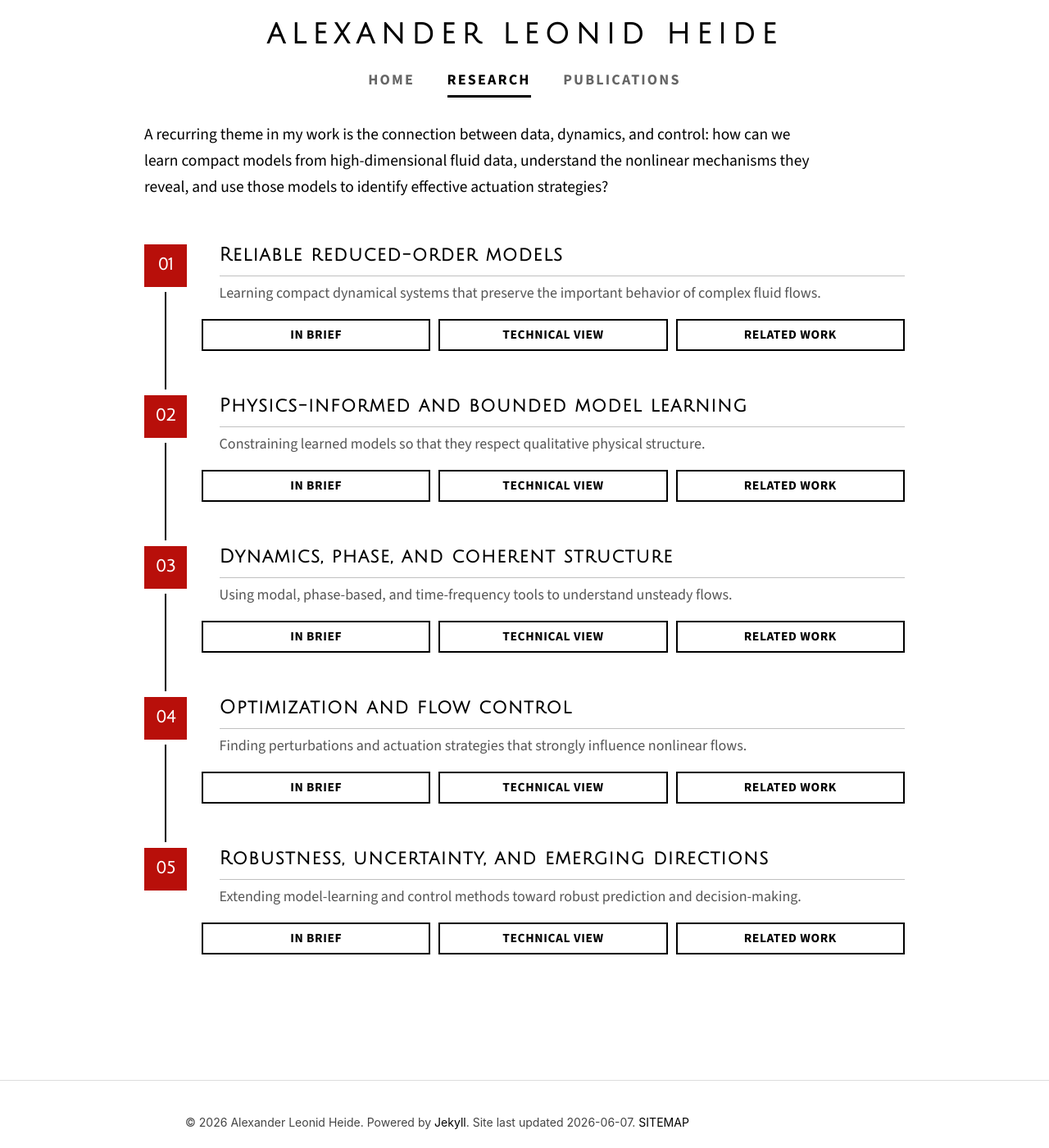
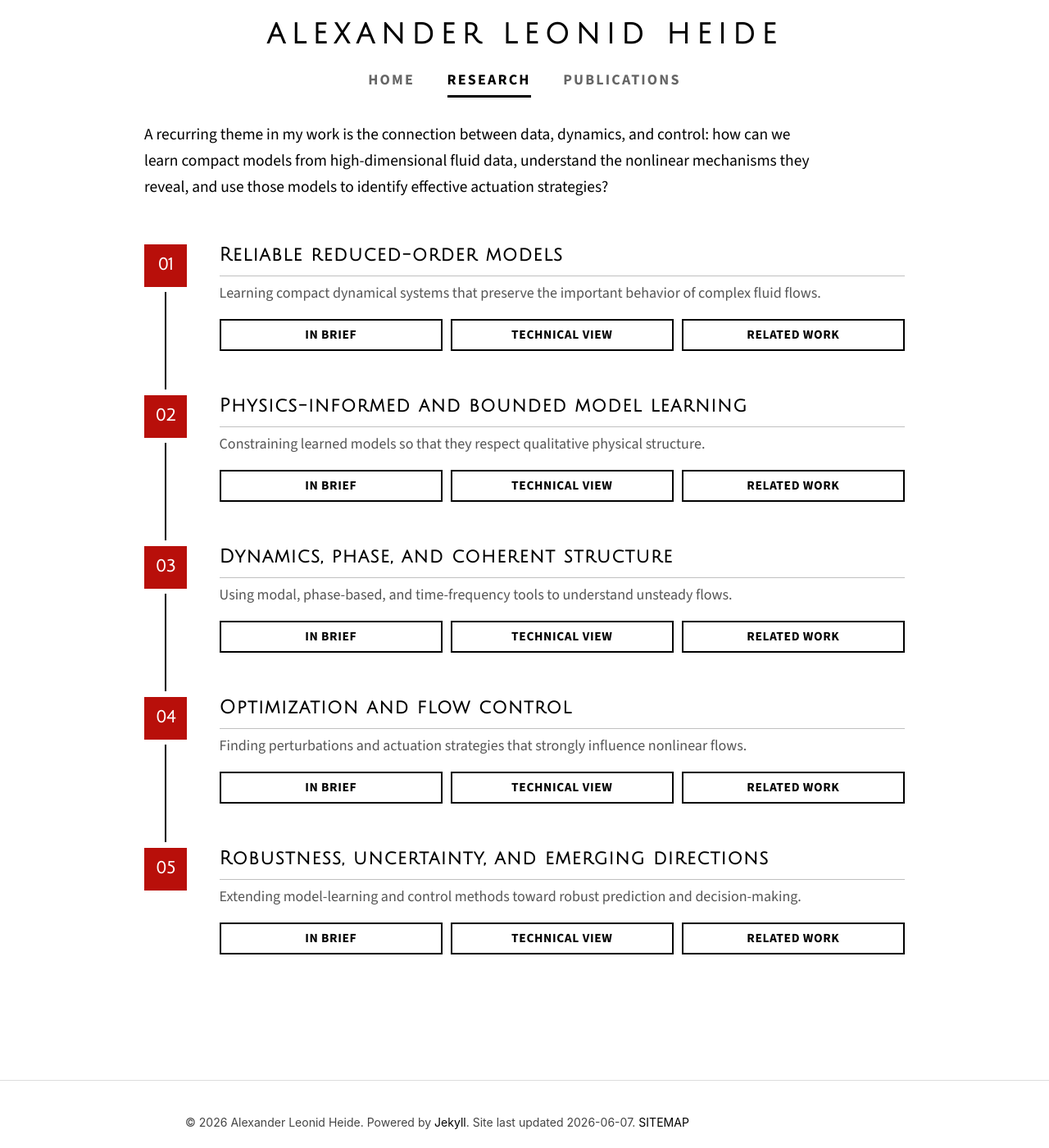
Before and after one commit to LeonidHeide/LeonidHeide.github.io, a Jekyll site: the page built from _pages/research.md, in a window 1280 px wide and 1400 px high, scrolled down 191 px. Shown: the whole window at 82% size. Built offline with Jekyll 4.4.1, drawn with Linux system fonts in a browser that asks for light colours; a script bundle is joined from its source files by our own code; library files that are not in the unit come from our copies.

Commit message:
SSSB77RRes

```diff
--- a/_sass/_custom.scss
+++ b/_sass/_custom.scss
@@ -755,6 +755,16 @@ h3,
   }
 }
 
+/* --- Desktop research buttons: align with theme text column --- */
+
+@media screen and (min-width: 601px) {
+  .research-toggle-row {
+    margin-left: calc(70px + 1.2rem) !important;
+    width: calc(100% - 70px - 1.2rem) !important;
+  }
+}
+
+
 /* --- Mobile research buttons: align with theme text column --- */
 
 @media screen and (max-width: 600px) {
```
